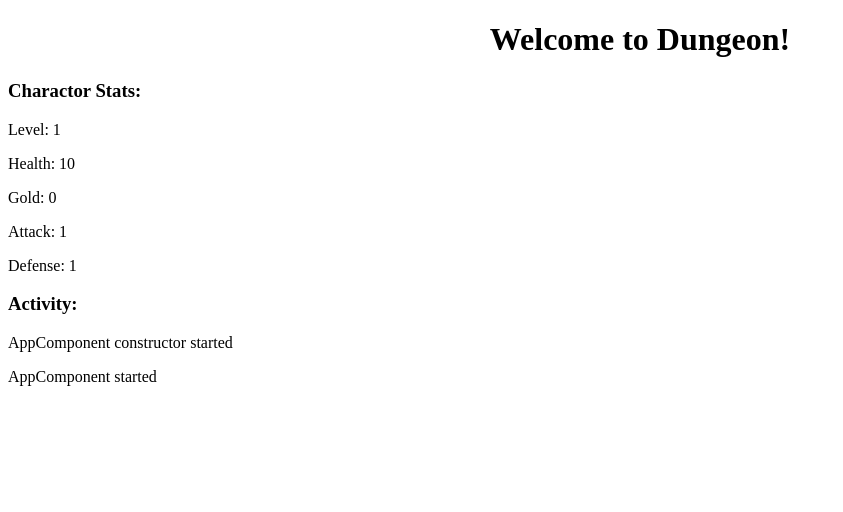
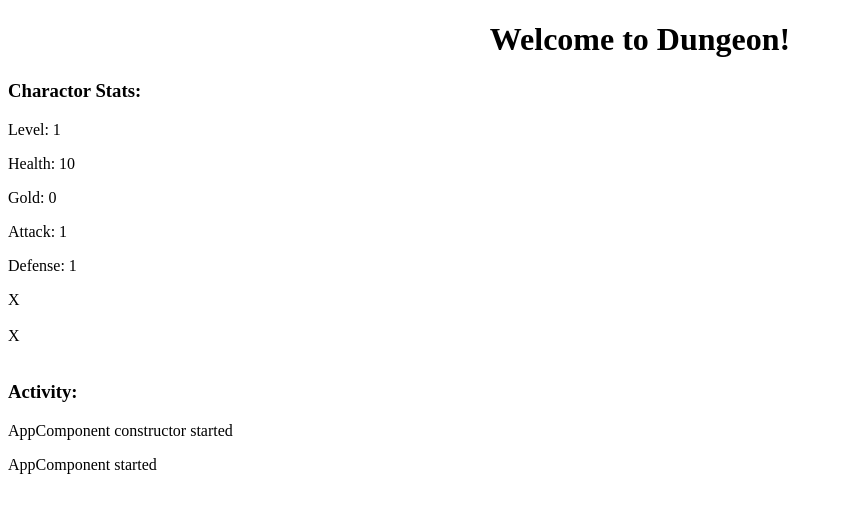
Before and after one commit to KevReece/Dungeon, an Angular app: page / in a window 1280 px wide. Shown: the top 512 px of the page, without its empty margins (0-843 px from the left). Built offline with nearby package versions, Linux system fonts and the light colour scheme.

Commit message:
map grid code

```diff
--- a/src/app/app.component.html
+++ b/src/app/app.component.html
@@ -6,5 +6,6 @@
 </div>
 
 <app-charactor [charactor]="charactor"></app-charactor>
+<app-map [mapGrid]="mapGrid"></app-map>
 <app-user-console [lines]="consoleLines"></app-user-console>
 <router-outlet></router-outlet>
--- a/src/app/app.component.ts
+++ b/src/app/app.component.ts
@@ -1,5 +1,6 @@
 import { Component } from '@angular/core';
 import { Charactor } from './model/charactor.model';
+import { MapGrid } from './model/map-grid.model';
 
 @Component({
   selector: 'app-root',
@@ -10,6 +11,7 @@ export class AppComponent {
   title = 'Dungeon';
   consoleLines = ['AppComponent started'];
   charactor = new Charactor();
+  mapGrid = new MapGrid();
 
   constructor(){
     this.consoleLines.push('AppComponent constructor started')
--- a/src/app/app.module.ts
+++ b/src/app/app.module.ts
@@ -5,12 +5,14 @@ import { AppRoutingModule } from './app-routing.module';
 import { AppComponent } from './app.component';
 import { UserConsoleComponent } from './user-console/user-console.component';
 import { CharactorComponent } from './charactor/charactor.component';
+import { MapComponent } from './map/map.component';
 
 @NgModule({
   declarations: [
     AppComponent,
     UserConsoleComponent,
-    CharactorComponent
+    CharactorComponent,
+    MapComponent
   ],
   imports: [
     BrowserModule,
--- /dev/null
+++ b/src/app/map/map.component.html
@@ -0,0 +1,8 @@
+<div>
+  <div *ngFor="let row of mapGrid.Rows">
+    <div *ngFor="let cell of row.cells">
+      {{showCell(cell)}}
+    </div>
+    <br/>
+  </div>
+</div>
--- /dev/null
+++ b/src/app/map/map.component.ts
@@ -0,0 +1,27 @@
+import { Component, OnInit, Input } from '@angular/core';
+import { MapGrid } from '../model/map-grid.model';
+import { ICell } from '../model/icell.model';
+import { Wall } from '../model/wall.model';
+
+@Component({
+  selector: 'app-map',
+  templateUrl: './map.component.html',
+  styleUrls: ['./map.component.sass']
+})
+export class MapComponent implements OnInit {
+
+  @Input() mapGrid: MapGrid;
+
+  constructor() { }
+
+  ngOnInit() {
+  }
+
+  showCell(cell: ICell){
+    if (cell instanceof Wall){
+      return "X";
+    } else {
+      return " ";
+    }
+  }
+}
--- /dev/null
+++ b/src/app/model/floor.model.ts
@@ -0,0 +1,5 @@
+import { ICell } from "./icell.model";
+
+export class Floor implements ICell {
+
+}
--- /dev/null
+++ b/src/app/model/icell.model.ts
@@ -0,0 +1,2 @@
+export class ICell{
+}
--- /dev/null
+++ b/src/app/model/map-grid.model.ts
@@ -0,0 +1,5 @@
+import { Row } from "./row.model";
+
+export class MapGrid {
+    Rows: Row[] = [new Row(), new Row()];
+}
--- /dev/null
+++ b/src/app/model/row.model.ts
@@ -0,0 +1,7 @@
+import { ICell } from "./icell.model";
+import { Wall } from "./wall.model";
+import { Floor } from "./floor.model";
+
+export class Row {
+    cells: ICell[] = [new Wall(), new Floor()];
+}
--- /dev/null
+++ b/src/app/model/wall.model.ts
@@ -0,0 +1,5 @@
+import { ICell } from "./icell.model";
+
+export class Wall implements ICell {
+
+}
```
Also changed, not shown: src/app/map/map.component.sass (added), 1 other file (tests, documents, lock files or other folders).
